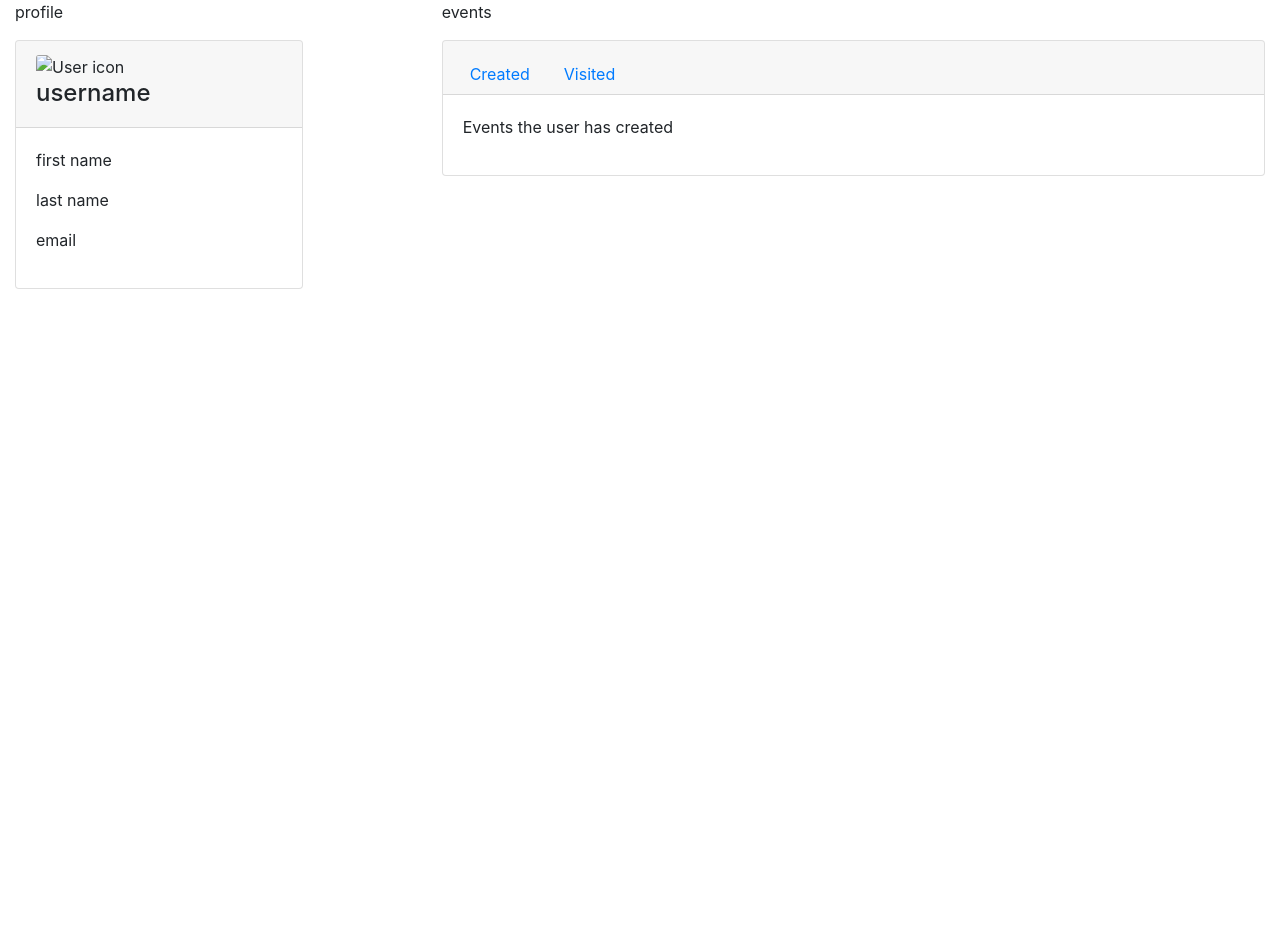
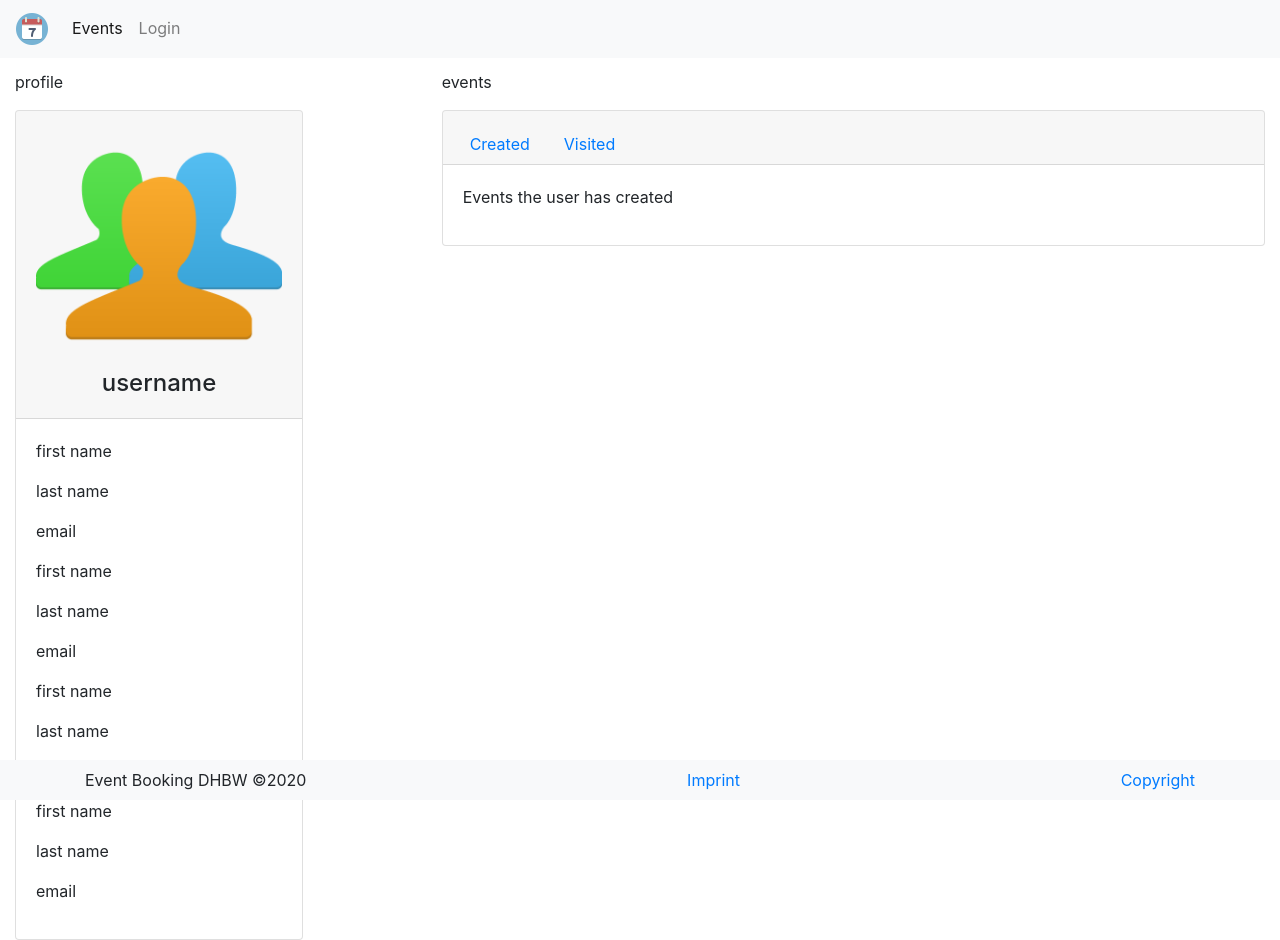
Before and after one commit to Haiyn/dhbw-event-booking, a PHP site: page /event-overview/views/profile/profile.phtml in a window 1280 px wide. Before the commit the page ends 289 px from the top, so only its background shows below. Run offline with PHP 8.4, Linux system fonts and the light colour scheme; some libraries are stand-ins or nearby versions.

Commit message:
profile temp

```diff
--- a/src/views/profile/profile.phtml
+++ b/src/views/profile/profile.phtml
@@ -1,25 +1,37 @@
-<!DOCTYPE html>
+<!--<!DOCTYPE html>
 <html>
 <head>
-    <title><?php if (isset($pageTitle)) echo($pageTitle) ?></title>
+    <title><?php /*if (isset($pageTitle)) echo($pageTitle) */?></title>
     <meta name="viewport" content="width=device-width, initial-scale=1">
     <meta charset="utf-8">
     <script type="text/javascript" src="/resources/assets/bootstrap/js/bootstrap.min.js"></script>
     <link href="/resources/assets/bootstrap/css/bootstrap.min.css" rel="stylesheet">
+</head>-->
+
+<head>
+    <?php include "{$_SERVER['DOCUMENT_ROOT']}/views/shared/head.phtml" ?>
 </head>
-
 <body>
-
+<?php include "{$_SERVER['DOCUMENT_ROOT']}/views/shared/header/header.phtml" ?>
 <div class="container-fluid">
     <div class="row">
         <div class="col-sm-4">
             <p>profile</p>
             <div class="card" style="width: 18rem;">
                 <div class="card-header">
-                    <img class="card-img-top" src="" alt="User icon">
-                    <h4>username</h4>
+                    <img class="card-img-top" src="/resources/icons/user.ico" alt="User icon">
+                    <h4 class="text-center">username</h4>
                 </div>
                 <div class="card-body">
+                    <p>first name</p>
+                    <p>last name</p>
+                    <p>email</p>
+                    <p>first name</p>
+                    <p>last name</p>
+                    <p>email</p>
+                    <p>first name</p>
+                    <p>last name</p>
+                    <p>email</p>
                     <p>first name</p>
                     <p>last name</p>
                     <p>email</p>
@@ -53,9 +65,13 @@
         add user first name
         add user last name
         add user contact (email)
+        add button for contact
+        add option to edit info
         -->
     </div>
 
 </div>
+
+<?php include "{$_SERVER['DOCUMENT_ROOT']}/views/shared/footer/footer.phtml" ?>
 </body>
-</html>
+<!--</html>-->
--- a/src/views/shared/footer/footer.phtml
+++ b/src/views/shared/footer/footer.phtml
@@ -1,5 +1,5 @@
 <footer class="footer">
-    <nav class="navbar navbar-expand-lg navbar-light bg-light">
+    <nav class="navbar fixed-bottom navbar-expand-lg navbar-light bg-light">
     <div class="container">
             Event Booking DHBW  &copy2020
                 <a href="/imprint">Imprint</a>
```
Also changed, not shown: src/resources/icons/user.ico (added).
